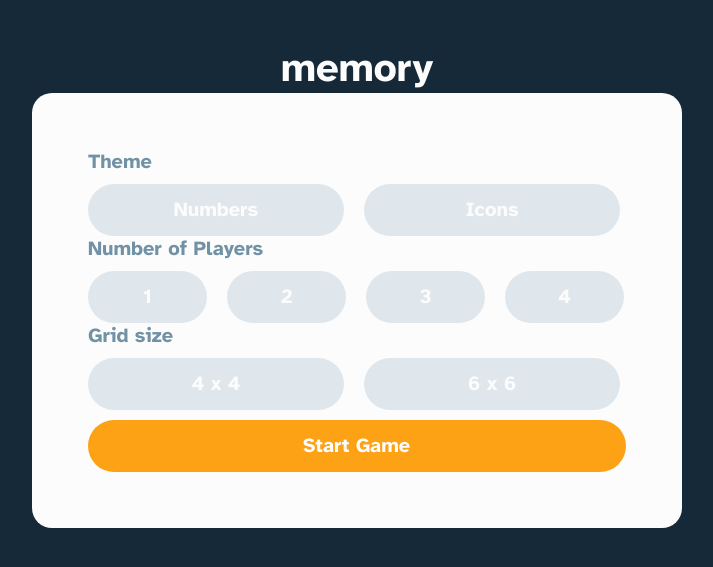
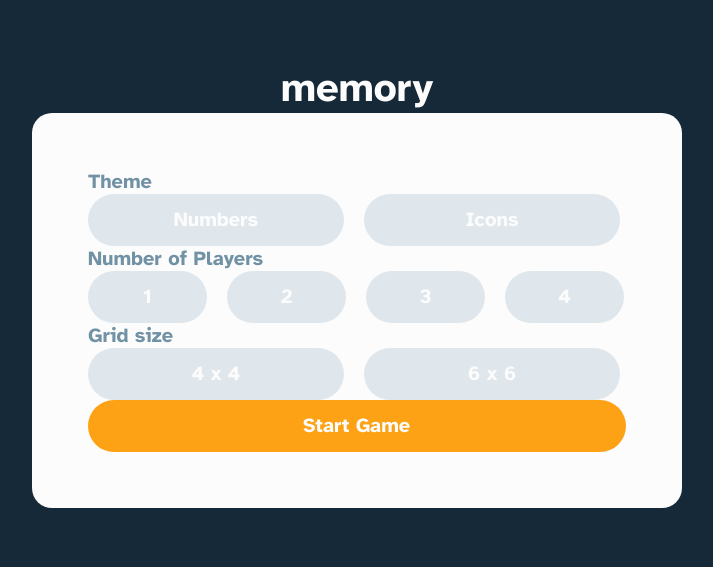
Before and after one commit to ssejjemba/memory, a Next.js app: page / in a window 1280 px wide. Shown: the part 115-682 px from the top of the page, without its empty margins (283-996 px from the left). Built offline with nearby package versions, Linux system fonts and the light colour scheme.

Commit message:
refactor(Buttons): remove the top margin from the button component

```diff
--- a/src/components/buttons/button-primary/ButtonPrimary.module.css
+++ b/src/components/buttons/button-primary/ButtonPrimary.module.css
@@ -6,7 +6,6 @@
   border-radius: 2.6rem;
   padding: 1.3rem 2.9rem 1.4rem 2.8rem;
   color: var(--color-grey-light-2);
-  margin-top: 1rem;
   cursor: pointer;
 }
 
--- a/src/components/buttons/button-secondary/ButtonSecondary.module.css
+++ b/src/components/buttons/button-secondary/ButtonSecondary.module.css
@@ -6,7 +6,6 @@
   border-radius: 2.6rem;
   padding: 1.3rem 2.4rem 1.4rem;
   color: var(--color-grey-light-2);
-  margin-top: 1rem;
   cursor: pointer;
 }
 
```
